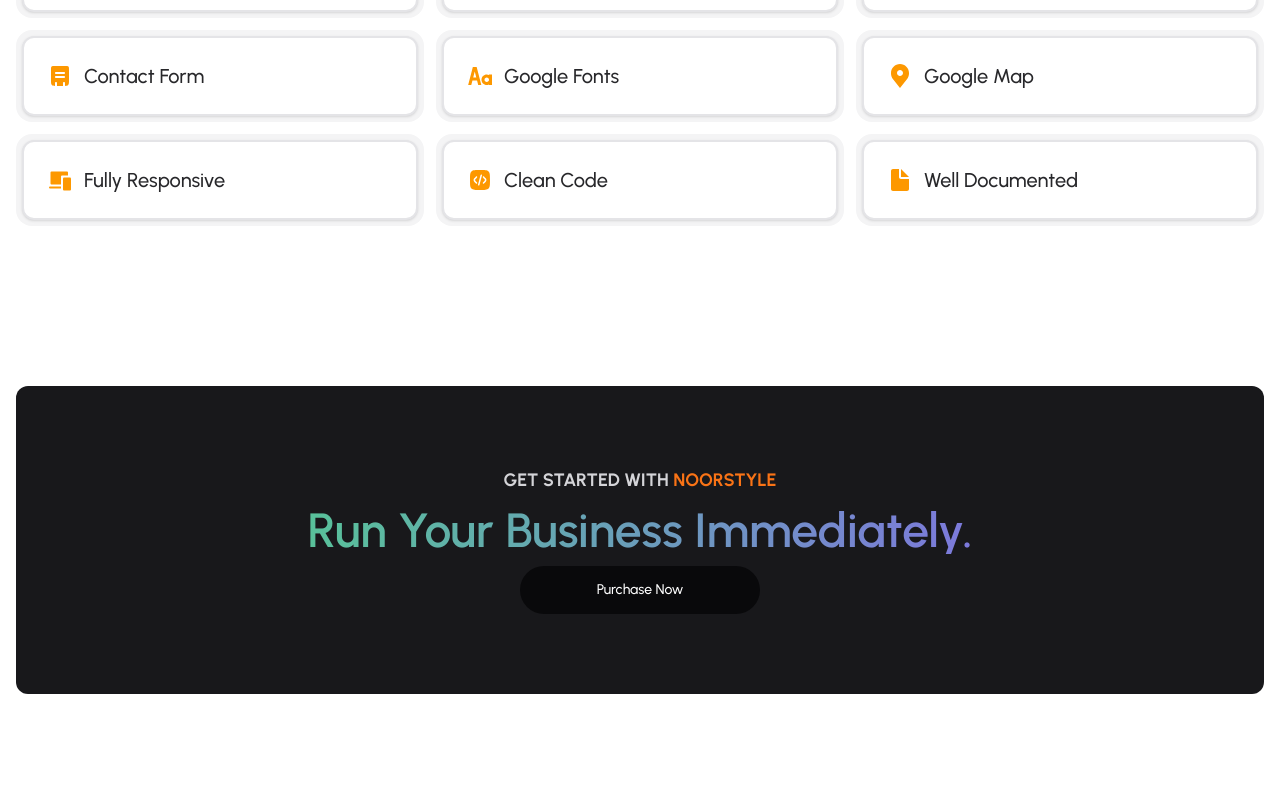
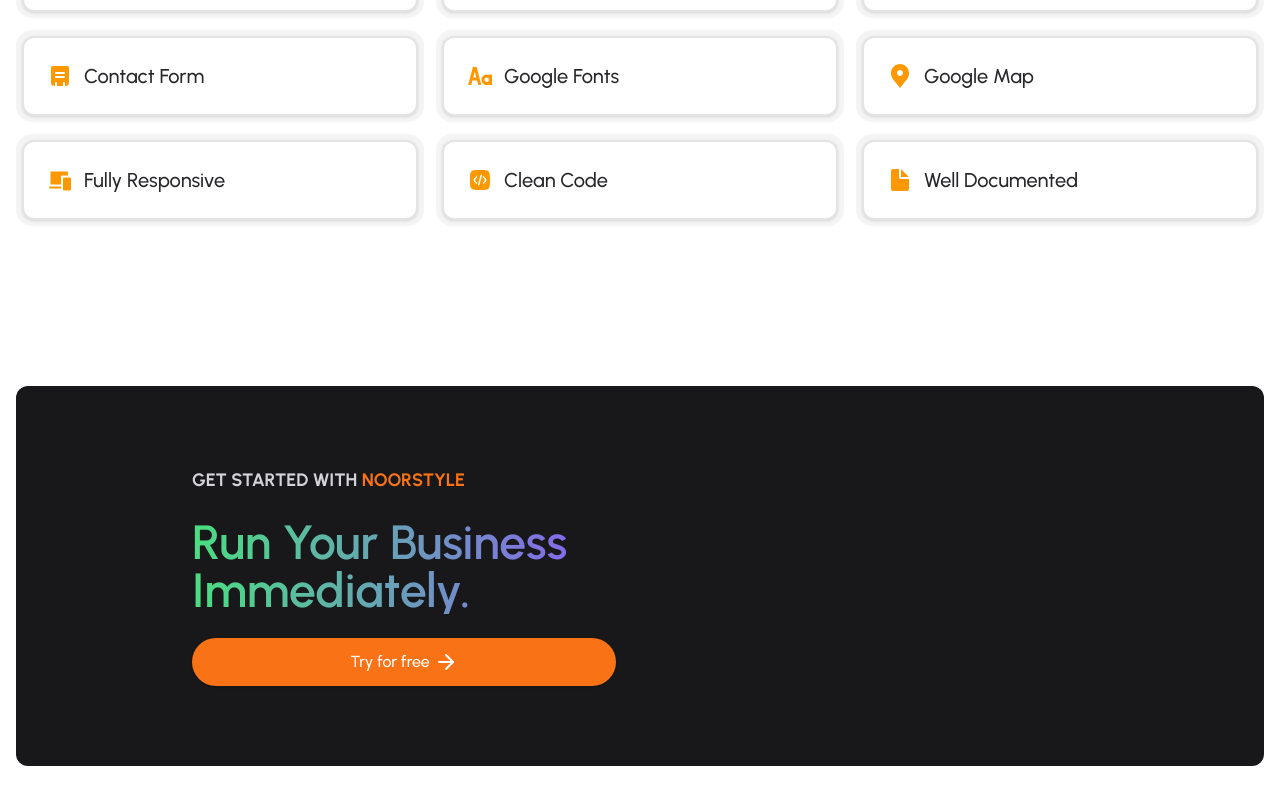
Before and after one commit to robiuzzaman4/noorstyle-demos, a React (Vite) app: page / in a window 1280 px wide. Shown: the part 4118-4922 px from the top of the page. Before the commit the page ends 4892 px from the top, so only its background shows below. Built offline with nearby package versions, Linux system fonts and the light colour scheme.

Commit message:
feat: cta section left part done

```diff
--- a/src/components/Cta.jsx
+++ b/src/components/Cta.jsx
@@ -1,27 +1,58 @@
 import { Link } from "react-router";
-import Button from "./Button";
 import Container from "./Container";
 
 const Cta = () => {
   return (
     <section className="py-20 px-4">
-      <Container className="bg-zinc-900 py-20 rounded-xl px-6 grid gap-12">
-        <span className="flex flex-col gap-3">
-          <p className="text-lg font-bold text-center text-zinc-300 uppercase">
-            Get Started with <span className="text-orange-500">NoorStyle</span>
-          </p>
-          <h1 className="text-3xl md:text-4xl lg:text-5xl text-center font-semibold bg-clip-text text-transparent bg-gradient-to-r from-green-400 to-violet-500">
-            Run Your Business Immediately.
-          </h1>
-          <Button className="hidden md:block w-full sm:max-w-60 mx-auto h-12">
-            <Link to="https://themeforest.net/user/wenextcoder" target="_blank">
-              Purchase Now
-            </Link>
-          </Button>
-        </span>
+      <Container className="bg-zinc-900 py-20 rounded-xl px-6">
+        <div className="w-full max-w-4xl mx-auto grid md:grid-cols-2 gap-12">
+          <span className="flex flex-col gap-6">
+            <p className="text-lg font-bold text-center md:text-start text-zinc-300 uppercase">
+              Get Started with{" "}
+              <span className="text-orange-500">NoorStyle</span>
+            </p>
+            <h1 className="text-3xl md:text-4xl lg:text-5xl text-center md:text-start font-semibold bg-clip-text text-transparent bg-gradient-to-r from-green-400 to-violet-500">
+              Run Your Business Immediately.
+            </h1>
+            <button className="group relative inline-flex transform items-center justify-center whitespace-nowrap text-base font-medium transition-all duration-300 focus-visible:outline-none focus-visible:ring-2 focus-visible:ring-orange-500 disabled:pointer-events-none disabled:opacity-50 h-12 rounded-full bg-orange-500 text-white shadow hover:ring-2 hover:ring-orange-500 ring-offset-zinc-950 hover:ring-offset-2 focus:ring-offset-2 overflow-hidden">
+              <Link
+                to="https://themeforest.net/user/wenextcoder"
+                target="_blank"
+                className="h-full w-full flex items-center justify-center px-8 gap-1"
+              >
+                <p>Try for free</p>
+                <ArrowRight
+                  size={16}
+                  className="group-hover:transform group-hover:translate-x-1 transition-all duration-300"
+                />
+              </Link>
+              <div className="ease-in-[cubic-bezier(0.19,1,0.22,1)] absolute -left-[75px] -top-[50px] -z-10 h-[155px] w-8 rotate-[35deg] bg-white/50 opacity-25 transition-all duration-500 group-hover:left-[120%]"></div>
+            </button>
+          </span>
+        </div>
       </Container>
     </section>
   );
 };
 
 export default Cta;
+
+const ArrowRight = () => {
+  return (
+    <svg
+      xmlns="http://www.w3.org/2000/svg"
+      width="24"
+      height="24"
+      viewBox="0 0 24 24"
+      fill="none"
+      stroke="currentColor"
+      strokeWidth="2"
+      strokeLinecap="round"
+      strokeLinejoin="round"
+      className="lucide lucide-arrow-right"
+    >
+      <path d="M5 12h14" />
+      <path d="m12 5 7 7-7 7" />
+    </svg>
+  );
+};
--- a/src/components/SpiningText.jsx
+++ /dev/null
@@ -1,85 +0,0 @@
-import { motion } from "motion/react";
-import { cn } from "../utils/cn";
-
-const BASE_TRANSITION = {
-  repeat: Infinity,
-  ease: "linear",
-};
-
-const BASE_ITEM_VARIANTS = {
-  hidden: {
-    opacity: 1,
-  },
-  visible: {
-    opacity: 1,
-  },
-};
-
-export function SpinningText({
-  children,
-  duration = 10,
-  style,
-  className,
-  reverse = false,
-  fontSize = 1,
-  radius = 5,
-  transition,
-  variants,
-}) {
-  const letters = children.split("");
-  const totalLetters = letters.length;
-
-  const finalTransition = {
-    ...BASE_TRANSITION,
-    ...transition,
-    duration: transition?.duration ?? duration,
-  };
-
-  const containerVariants = {
-    visible: { rotate: reverse ? -360 : 360 },
-    ...variants?.container,
-  };
-
-  const itemVariants = {
-    ...BASE_ITEM_VARIANTS,
-    ...variants?.item,
-  };
-
-  return (
-    <motion.div
-      className={cn("relative", className)}
-      style={{
-        ...style,
-      }}
-      initial="hidden"
-      animate="visible"
-      variants={containerVariants}
-      transition={finalTransition}
-    >
-      {letters.map((letter, index) => (
-        <motion.span
-          aria-hidden="true"
-          key={`${index}-${letter}`}
-          variants={itemVariants}
-          className="absolute left-1/2 top-1/2 inline-block"
-          style={{
-            "--index": index,
-            "--total": totalLetters,
-            "--font-size": fontSize,
-            "--radius": radius,
-            fontSize: `calc(var(--font-size, 2) * 1rem)`,
-            transform: `
-                  translate(-50%, -50%)
-                  rotate(calc(360deg / var(--total) * var(--index)))
-                  translateY(calc(var(--radius, 5) * -1ch))
-                `,
-            transformOrigin: "center",
-          }}
-        >
-          {letter}
-        </motion.span>
-      ))}
-      <span className="sr-only">{children}</span>
-    </motion.div>
-  );
-}
```
